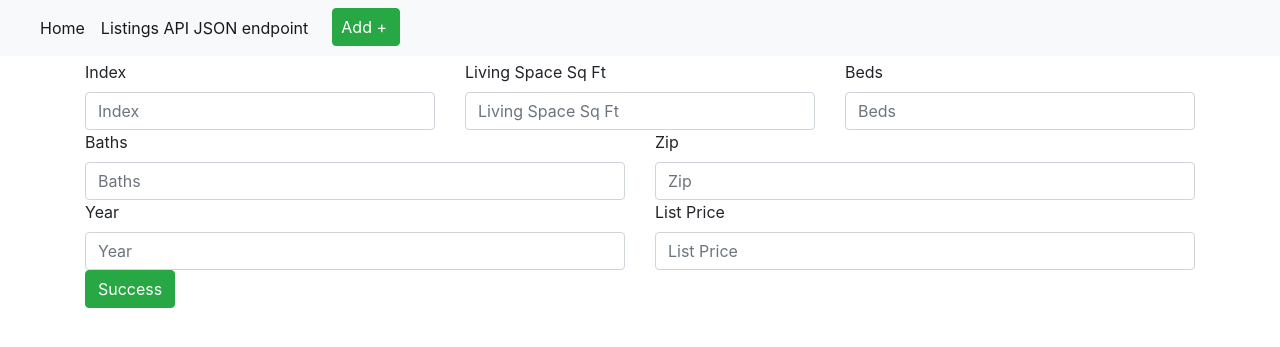
After one commit to sek22-2021/FinalTeamProject-WIP, a Flask app: page /edit/1 in a window 1280 px wide. The commit adds this page. Shown: the top 347 px of the page. Run offline with Flask 2, Linux system fonts and the light colour scheme; data comes from the database, SQL or seed files in the repository; some libraries are stand-ins or nearby versions.

Commit message:
Task: use zillow DB

```diff
--- a/app/app.py
+++ b/app/app.py
@@ -1,46 +1,122 @@
 from typing import List, Dict
-import mysql.connector
 import simplejson as json
-from flask import Flask, Response
+from flask import Flask, request, Response, redirect
 from flask import render_template
+from flaskext.mysql import MySQL
+from pymysql.cursors import DictCursor
 
 app = Flask(__name__)
+mysql = MySQL(cursorclass=DictCursor)
+
+app.config['MYSQL_DATABASE_HOST'] = 'db'
+app.config['MYSQL_DATABASE_USER'] = 'root'
+app.config['MYSQL_DATABASE_PASSWORD'] = 'root'
+app.config['MYSQL_DATABASE_PORT'] = 3306
+app.config['MYSQL_DATABASE_DB'] = 'zillowData'
+mysql.init_app(app)
 
 
-def calc_import() -> List[Dict]:
-    config = {
-        'user': 'root',
-        'password': 'root',
-        'host': 'db',
-        'port': '3306',
-        'database': 'calcData'
-    }
-    connection = mysql.connector.connect(**config)
-    cursor = connection.cursor(dictionary=True)
-
-    cursor.execute('SELECT * FROM tblCalcNumbers')
+@app.route('/', methods=['GET'])
+def index():
+    user = {'username': 'Zillow Project'}
+    cursor = mysql.get_db().cursor()
+    cursor.execute('SELECT * FROM tblZillowImport')
     result = cursor.fetchall()
-
-    cursor.close()
-    connection.close()
-
-    return result
+    return render_template('index.html', title='Home', user=user, listings=result)
 
 
-@app.route('/')
-def index():
-    user = {'username': 'Lauren'}
-    calc_data = calc_import()
-
-    return render_template('index.html', title='Home', user=user, calc=calc_data)
+@app.route('/view/<int:listing_id>', methods=['GET'])
+def record_view(listing_id):
+    cursor = mysql.get_db().cursor()
+    cursor.execute('SELECT * FROM tblZillowImport WHERE id=%s', listing_id)
+    result = cursor.fetchall()
+    return render_template('view.html', title='View Form', listing=result[0])
 
 
-@app.route('/api/calc')
-def calc() -> str:
-    js = json.dumps(calc_import())
-    resp = Response(js, status=200, mimetype='application/json')
+@app.route('/edit/<int:listing_id>', methods=['GET'])
+def form_edit_get(listing_id):
+    cursor = mysql.get_db().cursor()
+    cursor.execute('SELECT * FROM tblZillowImport WHERE id=%s', listing_id)
+    result = cursor.fetchall()
+    return render_template('edit.html', title='Edit Form', listing=result[0])
+
+
+@app.route('/edit/<int:listing_id>', methods=['POST'])
+def form_update_post(listing_id):
+    cursor = mysql.get_db().cursor()
+    inputData = (request.form.get('Index'), request.form.get('Living_Space_sq_ft'), request.form.get('Beds'),
+                 request.form.get('Baths'), request.form.get('Zip'),
+                 request.form.get('Year'), request.form.get('List_Price'), listing_id)
+    sql_update_query = """UPDATE tblZillowImport t SET t.Index = %s, t.Living_Space_sq_ft = %s, t.Beds = %s, t.Baths =
+    %s, t.Zip = %s, t.Year = %s, t.List_Price = %s WHERE t.id = %s """
+    cursor.execute(sql_update_query, inputData)
+    mysql.get_db().commit()
+    return redirect("/", code=302)
+
+
+@app.route('/listings/new', methods=['GET'])
+def form_insert_get():
+    return render_template('new.html', title='New Listing Form')
+
+
+@app.route('/listings/new', methods=['POST'])
+def form_insert_post():
+    cursor = mysql.get_db().cursor()
+    inputData = (request.form.get('Index'), request.form.get('Living_Space_sq_ft'), request.form.get('Beds'),
+                 request.form.get('Baths'), request.form.get('Zip'),
+                 request.form.get('Year'), request.form.get('List_Price'))
+    sql_insert_query = """INSERT INTO tblZillowImport (`Index`,Living_Space_sq_ft,Beds,Baths,Zip,Year,List_Price) VALUES (%s, %s,%s, %s,%s, %s,%s) """
+    cursor.execute(sql_insert_query, inputData)
+    mysql.get_db().commit()
+    return redirect("/", code=302)
+
+
+@app.route('/delete/<int:listing_id>', methods=['POST'])
+def form_delete_post(listing_id):
+    cursor = mysql.get_db().cursor()
+    sql_delete_query = """DELETE FROM tblZillowImport WHERE id = %s """
+    cursor.execute(sql_delete_query, listing_id)
+    mysql.get_db().commit()
+    return redirect("/", code=302)
+
+
+@app.route('/api/v1/listings', methods=['GET'])
+def api_browse() -> str:
+    cursor = mysql.get_db().cursor()
+    cursor.execute('SELECT * FROM tblZillowImport')
+    result = cursor.fetchall()
+    json_result = json.dumps(result);
+    resp = Response(json_result, status=200, mimetype='application/json')
+    return resp
+
+
+@app.route('/api/v1/listings/<int:listing_id>', methods=['GET'])
+def api_retrieve(listing_id) -> str:
+    cursor = mysql.get_db().cursor()
+    cursor.execute('SELECT * FROM tblZillowImport WHERE id=%s', listing_id)
+    result = cursor.fetchall()
+    json_result = json.dumps(result);
+    resp = Response(json_result, status=200, mimetype='application/json')
+    return resp
+
+
+@app.route('/api/v1/listings/', methods=['POST'])
+def api_add() -> str:
+    resp = Response(status=201, mimetype='application/json')
+    return resp
+
+
+@app.route('/api/v1/listings/<int:listing_id>', methods=['PUT'])
+def api_edit(listing_id) -> str:
+    resp = Response(status=201, mimetype='application/json')
+    return resp
+
+
+@app.route('/api/listings/<int:listing_id>', methods=['DELETE'])
+def api_delete(listing_id) -> str:
+    resp = Response(status=210, mimetype='application/json')
     return resp
 
 
 if __name__ == '__main__':
-    app.run(host='0.0.0.0')
+    app.run(host='0.0.0.0', debug=True)
--- /dev/null
+++ b/app/templates/edit.html
@@ -0,0 +1,46 @@
+{% extends "layout.html" %}
+{% block content %}
+<form action="/listings/new" method="POST">
+    <div class="row">
+        <div class="col">
+            <label for="Index">Index</label>
+            <input id="Index" type="text" class="form-control" placeholder="Index" name="Index">
+        </div>
+        <div class="col">
+            <label for="Living_Space_sq_ft">Living Space Sq Ft</label>
+            <input id="Living_Space_sq_ft" type="text" class="form-control" placeholder="Living Space Sq Ft"
+                   name="Living_Space_sq_ft">
+        </div>
+        <div class="col">
+            <label for="Beds">Beds</label>
+            <input id="Beds" type="text" class="form-control" placeholder="Beds" name="Beds">
+        </div>
+    </div>
+
+    <div class="row">
+        <div class="col">
+            <label for="Baths">Baths</label>
+            <input id="Baths" type="text" class="form-control" placeholder="Baths" name="Baths">
+        </div>
+        <div class="col">
+            <label for="Zip">Zip</label>
+            <input id="Zip" type="text" class="form-control" placeholder="Zip" name="Zip">
+        </div>
+    </div>
+    <div class="row">
+        <div class="col">
+            <label for="Year">Year</label>
+
+            <input id="Year" type="text" class="form-control" placeholder="Year "
+                   name="Year">
+        </div>
+        <div class="col">
+            <label for="List_Price">List Price</label>
+            <input id="List_Price" type="text" class="form-control" placeholder="List Price" name="List_Price">
+        </div>
+    </div>
+    <button type="submit" class="btn btn-success">Success</button>
+
+</form>
+
+{% endblock %}
--- a/app/templates/layout.html
+++ b/app/templates/layout.html
@@ -1,3 +1,4 @@
+
 <!doctype html>
 <html lang="en">
 <head>
@@ -8,9 +9,9 @@
 
 
     <meta charset="utf-8">
-    <meta name="viewport" content="width=device-width, initial-scale=1, shrink-to-fit=no">
-    <link rel="stylesheet" href="https://stackpath.bootstrapcdn.com/bootstrap/4.4.1/css/bootstrap.min.css"
-          integrity="sha384-Vkoo8x4CGsO3+Hhxv8T/Q5PaXtkKtu6ug5TOeNV6gBiFeWPGFN9MuhOf23Q9Ifjh" crossorigin="anonymous">
+    <meta content="width=device-width, initial-scale=1, shrink-to-fit=no" name="viewport">
+    <link crossorigin="anonymous" href="https://stackpath.bootstrapcdn.com/bootstrap/4.4.1/css/bootstrap.min.css"
+          integrity="sha384-Vkoo8x4CGsO3+Hhxv8T/Q5PaXtkKtu6ug5TOeNV6gBiFeWPGFN9MuhOf23Q9Ifjh" rel="stylesheet">
 {% if user %}
     <title>Welcome to {{ user.username }}'s site</title>
     {% else %}
@@ -21,38 +22,44 @@
 <!-- As a heading -->
 
 
-<nav class="navbar navbar-expand-lg navbar-light bg-light">
+<nav class="navbar navbar-expand-lg navbar-light bg-light mb-1">
   <a class="navbar-brand" href="#">{% if user %}{{ user.username }}'s Homepage{% else %}
     <title>Welcome to My Homepage</title>
     {% endif %}</a>
-  <button class="navbar-toggler" type="button" data-toggle="collapse" data-target="#navbarNavDropdown" aria-controls="navbarNavDropdown" aria-expanded="false" aria-label="Toggle navigation">
+  <button aria-controls="navbarNavDropdown" aria-expanded="false" aria-label="Toggle navigation" class="navbar-toggler" data-target="#navbarNavDropdown" data-toggle="collapse" type="button">
     <span class="navbar-toggler-icon"></span>
   </button>
   <div class="collapse navbar-collapse" id="navbarNavDropdown">
     <ul class="navbar-nav">
         <li class="nav-item active">
-        <a class="nav-link" href="#">Home <span class="sr-only">(current)</span></a>
+            <a class="nav-link" href="/">Home <span class="sr-only">(current)</span></a>
         </li>
         <li class="nav-item active">
-        <a class="nav-link" href="api/calc">Calculations API JSON endpoint <span class="sr-only">(current)</span></a>
+            <a class="nav-link" href="/api/v1/listings">Listings API JSON endpoint <span class="sr-only">(current)</span></a>
         </li>
-
+        <li class="nav-item active">
+            <a class="btn btn-success pl-2 lr-2 ml-3" href="/listings/new">Add +<span class="sr-only">(current)</span></a>
+        </li>
     </ul>
   </div>
 </nav>
-<main role="main" class="container">{% block content %}{% endblock %}</main>
+<main class="container" role="main">
+
+    {% block content %}
+    {% endblock %}
+</main>
 <div id="footer">
     <!-- Optional JavaScript -->
     <!-- jQuery first, then Popper.js, then Bootstrap JS -->
-<script src="https://code.jquery.com/jquery-3.4.1.slim.min.js"
+    <script crossorigin="anonymous"
             integrity="sha384-J6qa4849blE2+poT4WnyKhv5vZF5SrPo0iEjwBvKU7imGFAV0wwj1yYfoRSJoZ+n"
-        crossorigin="anonymous"></script>
-<script src="https://cdn.jsdelivr.net/npm/popper.js@1.16.0/dist/umd/popper.min.js"
+            src="https://code.jquery.com/jquery-3.4.1.slim.min.js"></script>
+    <script crossorigin="anonymous"
             integrity="sha384-Q6E9RHvbIyZFJoft+2mJbHaEWldlvI9IOYy5n3zV9zzTtmI3UksdQRVvoxMfooAo"
-        crossorigin="anonymous"></script>
-<script src="https://stackpath.bootstrapcdn.com/bootstrap/4.4.1/js/bootstrap.min.js"
+            src="https://cdn.jsdelivr.net/npm/popper.js@1.16.0/dist/umd/popper.min.js"></script>
+    <script crossorigin="anonymous"
             integrity="sha384-wfSDF2E50Y2D1uUdj0O3uMBJnjuUD4Ih7YwaYd1iqfktj0Uod8GCExl3Og8ifwB6"
-        crossorigin="anonymous"></script>
+            src="https://stackpath.bootstrapcdn.com/bootstrap/4.4.1/js/bootstrap.min.js"></script>
 </div>
 </body>
 </html>
--- a/docker-compose.yml
+++ b/docker-compose.yml
@@ -3,7 +3,7 @@ version: "2"
 services:
   app:
     build: ./app
-    container_name: "Flask_App6"
+    container_name: "Flask_App7"
     links:
       - db
     ports:
```
Also changed, not shown: app/templates/index.html (+15 -16 lines), app/templates/new.html (added, +46 -0 lines), app/templates/view.html (added, +21 -0 lines), db/init.sql (+32 -19 lines), 2 other files. Lines whose indentation alone changed are shown as unchanged.
